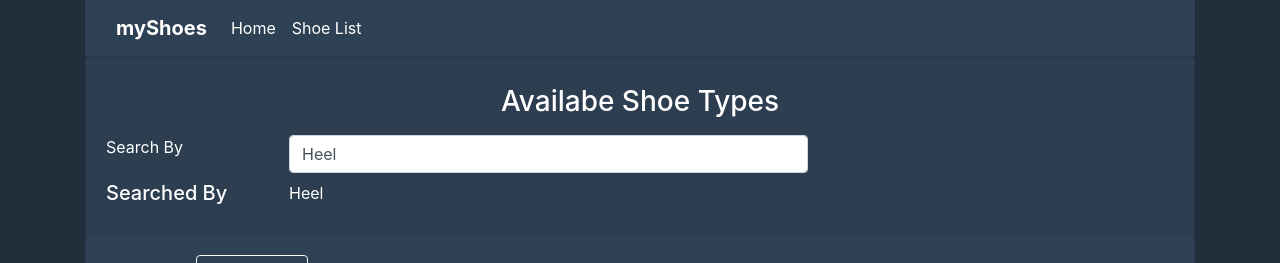
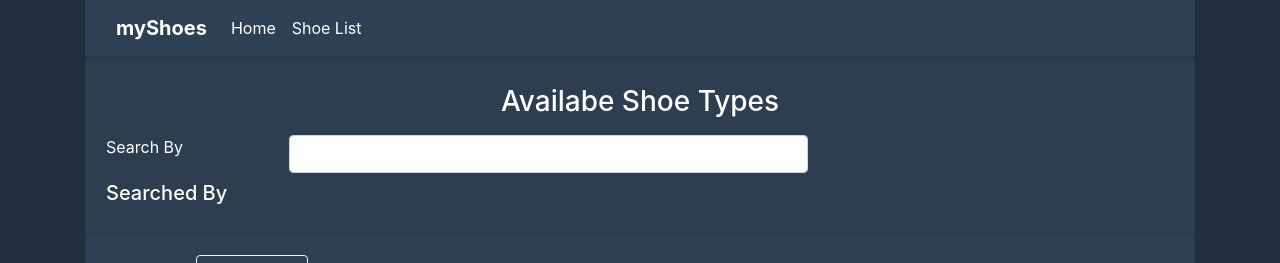
Before and after one commit to dachieng/shoes, an Angular app: page /shoes in a window 1280 px wide. Shown: the top 263 px of the page. Built offline with nearby package versions, Linux system fonts and the light colour scheme.

Commit message:
filtering a list

```diff
--- a/src/app/shoe-list/shoe-list.component.html
+++ b/src/app/shoe-list/shoe-list.component.html
@@ -33,7 +33,7 @@
         </tr>
       </thead>
       <tbody  *ngIf = "shoes && shoes.length">
-        <tr *ngFor = "let shoe of shoes">
+        <tr *ngFor = "let shoe of filteredList">
           <td>
             <img [src]="shoe.imageUrl" *ngIf="showImage" [style.width.px]="imageWidth" [style.margin.px]="imageMargin" [style.height.px]="imageHeight">
           </td>
--- a/src/app/shoe-list/shoe-list.component.ts
+++ b/src/app/shoe-list/shoe-list.component.ts
@@ -8,7 +8,9 @@ import { IShoe } from './shoe';
 })
 export class ShoeListComponent implements OnInit {
 
-  constructor() { }
+  constructor() {
+    this.filteredList = this.shoes
+  }
 
   ngOnInit(): void {
   }
@@ -17,7 +19,21 @@ imageMargin:number = 5
 imageHeight:number = 100
 showImage:boolean=true;
 
-listFilter:string = "Heel"
+
+filteredList:IShoe[]
+
+_listFilter:string;
+
+set listFilter(value){
+  this._listFilter = value
+  this.filteredList = this.listFilter ? this.performFilter(this.listFilter) : this.shoes
+}
+
+get listFilter():string{
+  return this._listFilter
+}
+
+
 
 
   shoes:IShoe[] = [
@@ -98,5 +114,9 @@ toggleImage(){
   this.showImage = !this.showImage
 }
 
+performFilter(filterBy:string):IShoe[]{
+  filterBy = filterBy.toLocaleLowerCase()
+  return this.shoes.filter((shoe:IShoe)=> shoe.name.toLocaleLowerCase().indexOf(filterBy) !== -1)
+}
 
 }
```
